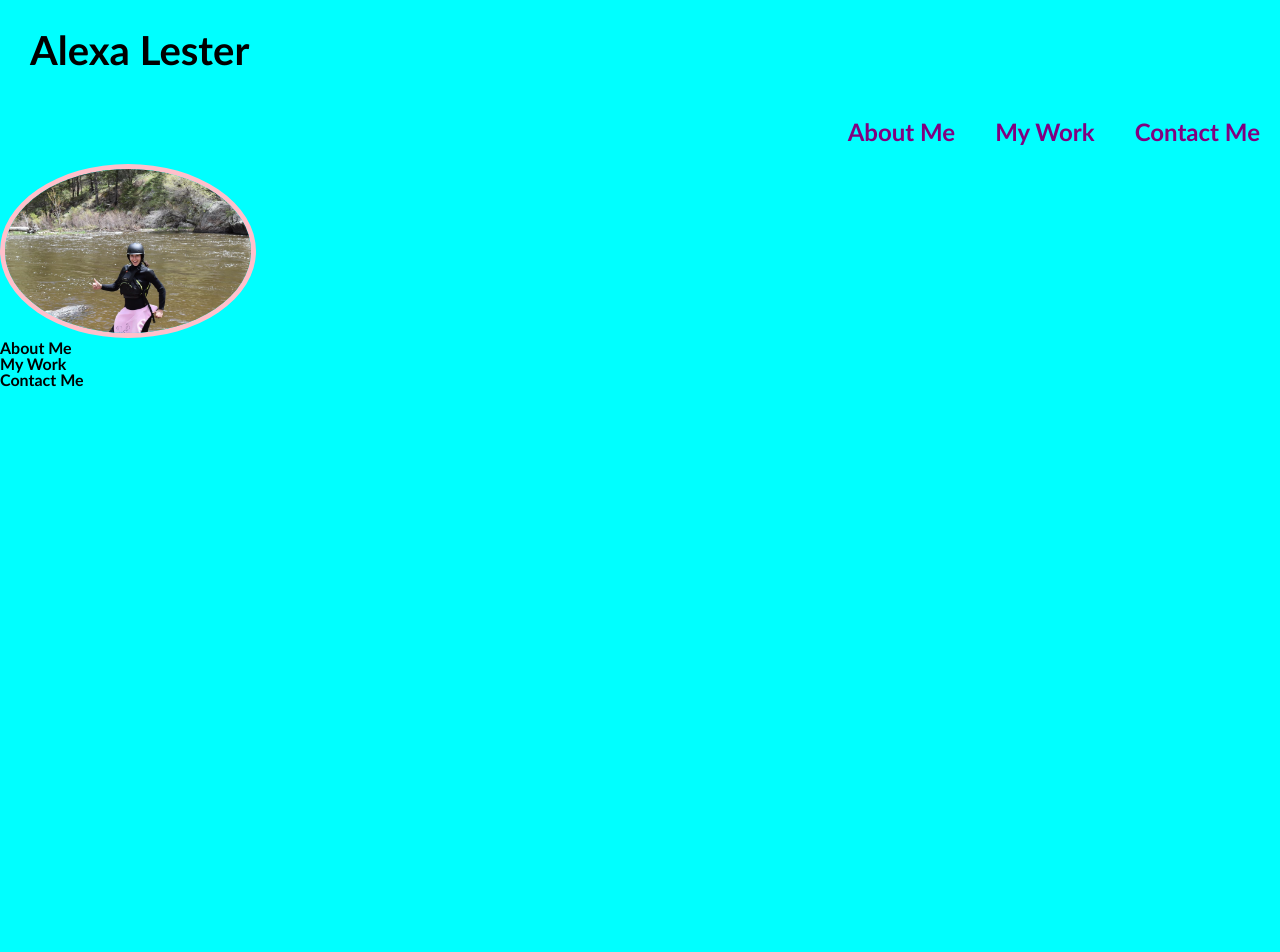
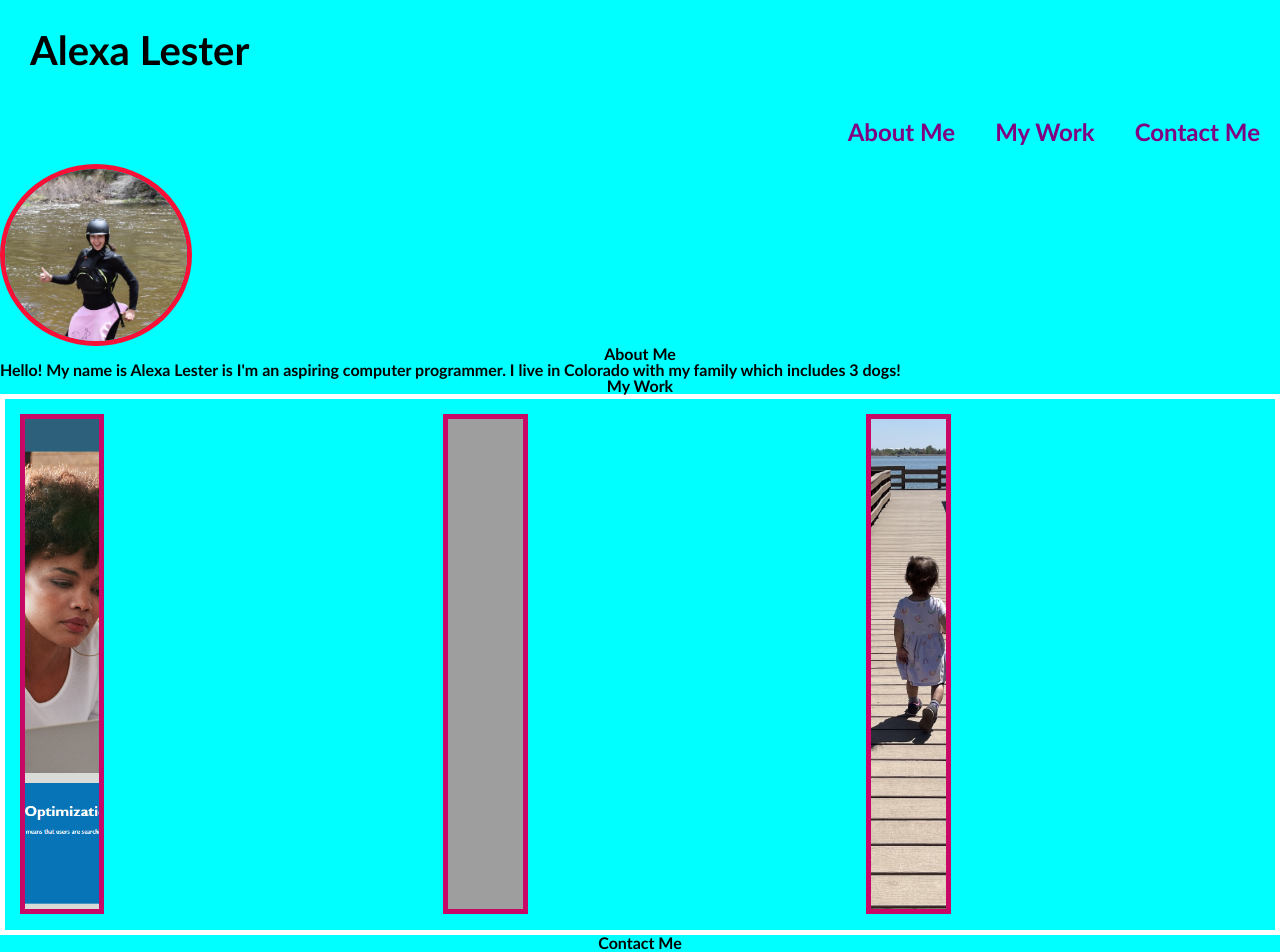
Before and after one commit to alester77/Personal-Portfolio, a plain HTML site: page index.html in a window 1280 px wide. Before the commit the page ends 800 px from the top, so only its background shows below. Drawn offline with Linux system fonts and the light colour scheme; grey boxes are pictures that could not be loaded.

Commit message:
adding styling

```diff
--- a/assets/style.css
+++ b/assets/style.css
@@ -30,8 +30,45 @@ nav li a {
 img {
   max-width: 20%;
   height: auto;
-  border-radius: 50%;
-  border: 5px solid pink;
+}
+
+article {
+  display: flex;
+}
+
+.photo {
+  max-width: 15%;
+  height: auto;
+  border-radius: 100%;
+  border: 5px solid rgb(247, 17, 55);
+}
+
+h3 {
+  display: flex;
+  justify-content: space-around;
+}
+
+h3 a {
+  display: flex;
+  justify-content: space-around;
+}
+
+div a img{
+  border: 10px solid white;
+}
+
+.format-photo {
+  border: 5px solid white;
+  display: flex;
+}
+
+div .work-photos {
+  width: 800px;
+  height: 500px;
+  margin: 3.5%;
+  object-fit: cover;
+  border: 5px solid rgb(199, 8, 103);
+  justify-content: space-evenly;
 }
 
 @media screen and (max-width:992px) {
--- a/index.html
+++ b/index.html
@@ -1,11 +1,11 @@
 <!DOCTYPE html>
 <html lang="en">
   <head>
-  <meta charset="UTF-8">
-  <meta name="viewport" content="width=device-width, initial-scale=1.0">
+    <meta charset="UTF-8" />
+    <meta name="viewport" content="width=device-width, initial-scale=1.0" />
     <title>Portfolio</title>
-  <link rel="stylesheet" href="assets/reset.css">
-  <link rel="stylesheet" href="assets/style.css">
+    <link rel="stylesheet" href="assets/reset.css" />
+    <link rel="stylesheet" href="assets/style.css" />
   </head>
   <body>
     <header>
@@ -17,13 +17,39 @@
       </nav>
     </header>
     <article>
-    <img src="/assets/IMG_0233.JPG" alt="River Photo">
+      <img class="photo" src="/assets/images/IMG_0233.JPG" alt="River Photo" />
     </article>
     <section>
       <h3 id="about-me">About Me</h3>
+      <div>
+        <h4>
+          Hello! My name is Alexa Lester is I'm an aspiring computer programmer.
+          I live in Colorado with my family which includes 3 dogs!
+        </h4>
+      </div>
     </section>
     <section>
       <h3 id="work">My Work</h3>
+      <div class="format-photo">
+        <a href="https://alester77.github.io/code-refactor/"
+          ><img
+            class="work-photos"
+            src="/assets/images/Screenshot 2023-06-29 182334.png"
+            alt="Horiseon Website"
+        /></a>
+        <a href="https://alester77.github.io/code-refactor/"
+          ><img
+            class="work-photos"
+            src="/assets/images/images.jpg"
+            alt="Coming Soon"
+        /></a>
+        <a href="https://alester77.github.io/code-refactor/"
+          ><img
+            class="work-photos"
+            src="/assets/images/bridge.jpg"
+            alt="Coming Soon"
+        /></a>
+      </div>
     </section>
     <section>
       <h3 id="contact">Contact Me</h3>
```
Also changed, not shown: assets/IMG_0233.JPG (deleted), assets/images/IMG_0233.JPG (added), assets/images/Screenshot 2023-06-29 182334.png (added), assets/images/bridge.jpg (added), 1 other file. Lines whose indentation alone changed are shown as unchanged.
